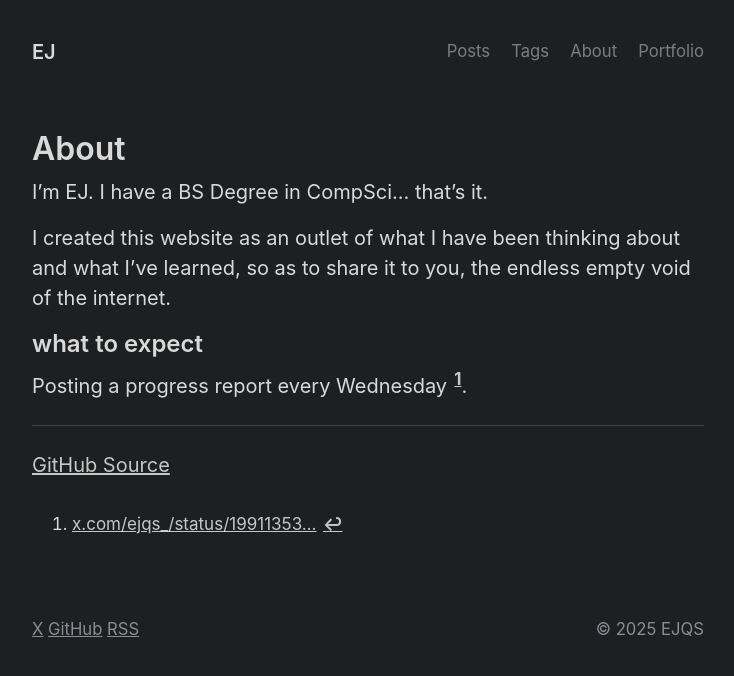
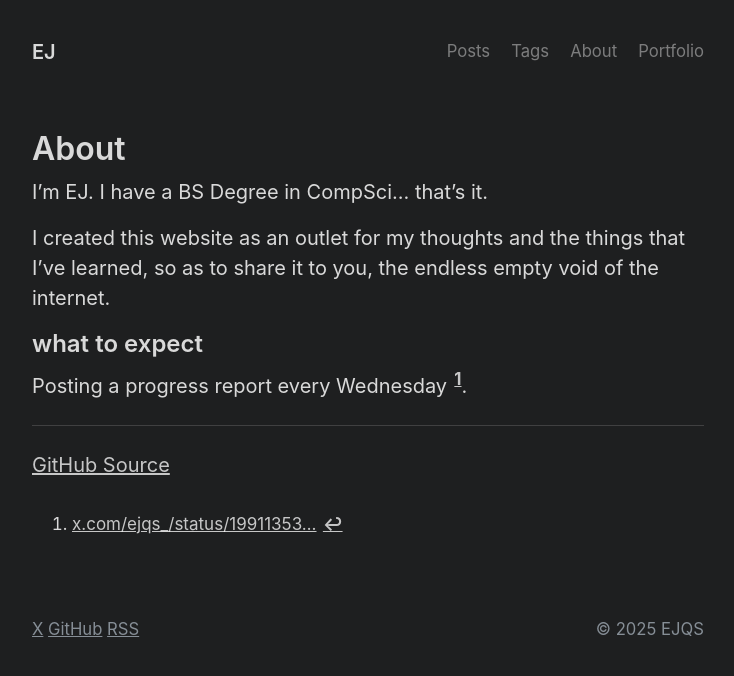
Before and after one commit to ejqs/ejqs.net, a Jekyll site: the page built from about.md, in a window 1280 px wide. Shown: the top 676 px of the page, without its empty margins (272-1006 px from the left). Built offline with Jekyll 4.4.1, drawn with Linux system fonts in a browser that asks for light colours.

Commit message:
update(about.md): make it readable

```diff
--- a/about.md
+++ b/about.md
@@ -5,7 +5,7 @@ title: About
 
 I'm EJ. I have a BS Degree in CompSci... that's it.
 
-I created this website as an outlet of what I have been thinking about and what I've learned, so as to share it to you, the endless empty void of the internet.
+I created this website as an outlet for my thoughts and the things that I've learned, so as to share it to you, the endless empty void of the internet.
 
 ## what to expect
 
```
